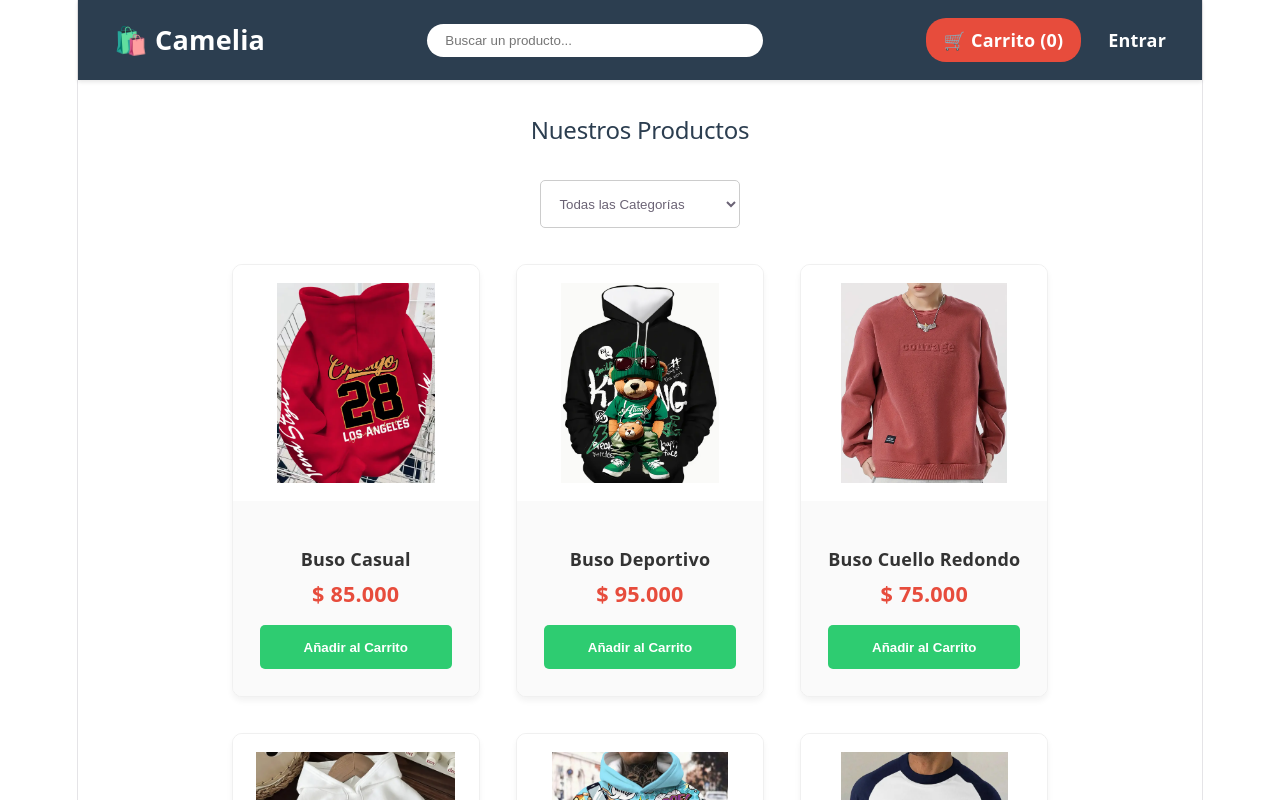
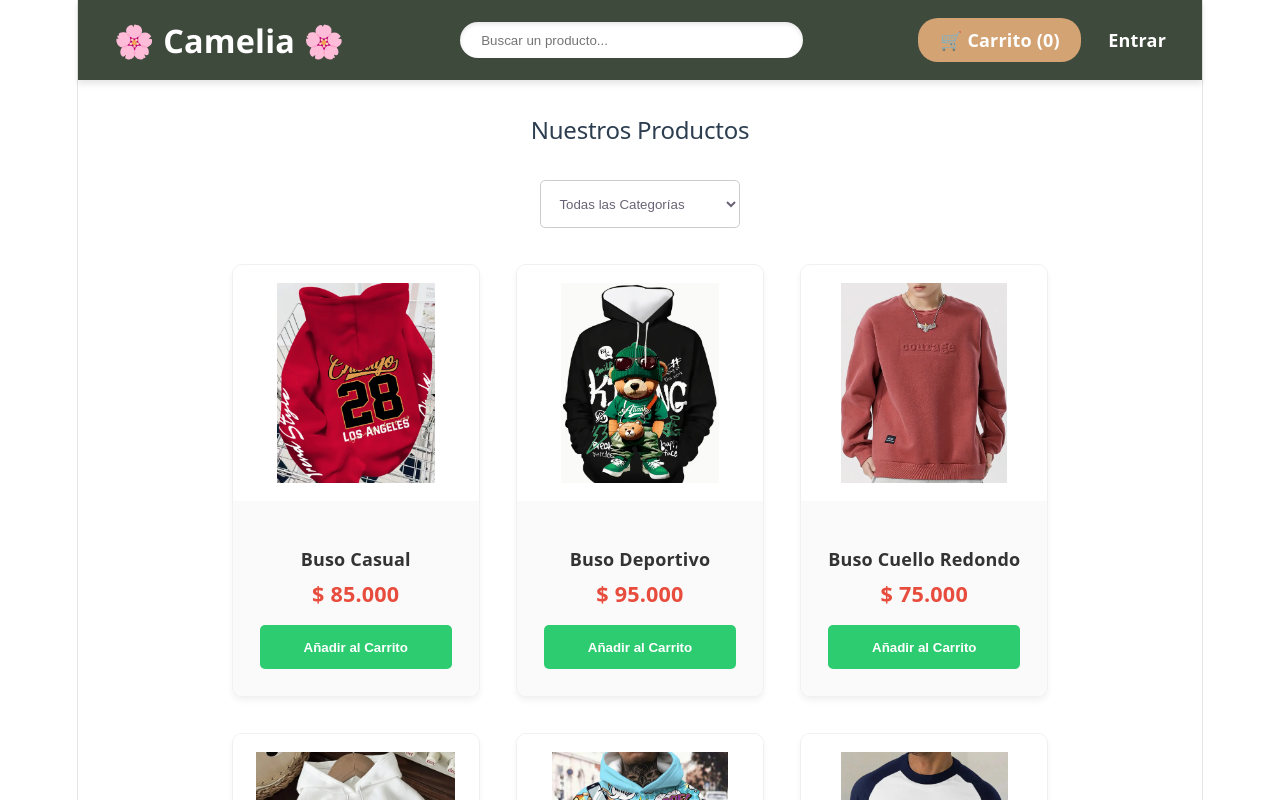
Before and after one commit to alexcoce0105-sketch/proyecto-final-react, a React (Vite) app in the folder pr-final/: page / in a window 1280 px wide. Shown: the top 800 px of the page. Built offline with nearby package versions, Linux system fonts and the light colour scheme.

Commit message:
Style: Personalización floral de Navbar y cambio de color a ocre para el carrito

```diff
--- a/pr-final/src/components/organisms/Navbar.css
+++ b/pr-final/src/components/organisms/Navbar.css
@@ -3,27 +3,34 @@
     justify-content: space-between;
     align-items: center;
     padding: 1rem 2rem;
-    background-color: #2c3e50;
+    background-color: #3e4a3c; /* Verde bosque suave, combina con flores */
     color: white;
-    box-shadow: 0 2px 4px rgba(0, 0, 0, 0.1);
+    box-shadow: 0 4px 6px rgba(0, 0, 0, 0.1);
 }
 
 .navbar a {
     color: white;
     text-decoration: none;
     font-weight: bold;
+    transition: color 0.3s ease;
+}
+
+.navbar a:hover {
+    color: #d4a373;
 }
 
 .nav-brand {
-    font-size: 1.5rem;
+    font-size: 1.8rem;
+    font-family: 'Segoe UI', Tahoma, Geneva, Verdana, sans-serif;
 }
 
 .nav-search input {
-    padding: 0.5rem 1rem;
+    padding: 0.6rem 1.2rem;
     border-radius: 20px;
     border: none;
     width: 300px;
     outline: none;
+    box-shadow: inset 0 2px 4px rgba(0,0,0,0.1);
 }
 
 .nav-links {
@@ -33,9 +40,15 @@
 }
 
 .cart-link {
-    background-color: #e74c3c;
-    padding: 0.5rem 1rem;
+    background-color: #d4a373; /* Color ocre solicitado */
+    padding: 0.5rem 1.2rem;
     border-radius: 20px;
+    transition: transform 0.3s ease, background-color 0.3s ease;
+}
+
+.cart-link:hover {
+    transform: scale(1.05);
+    background-color: #c69562;
 }
 
 .user-menu {
--- a/pr-final/src/components/organisms/Navbar.jsx
+++ b/pr-final/src/components/organisms/Navbar.jsx
@@ -26,7 +26,7 @@ const Navbar = () => {
     return (
         <nav className="navbar">
             <div className="nav-brand">
-                <Link to="/" onClick={() => setSearchQuery('')}>🛍️ Camelia</Link>
+                <Link to="/" onClick={() => setSearchQuery('')}>🌸 Camelia 🌸</Link>
             </div>
 
             <div className="nav-search">
```
